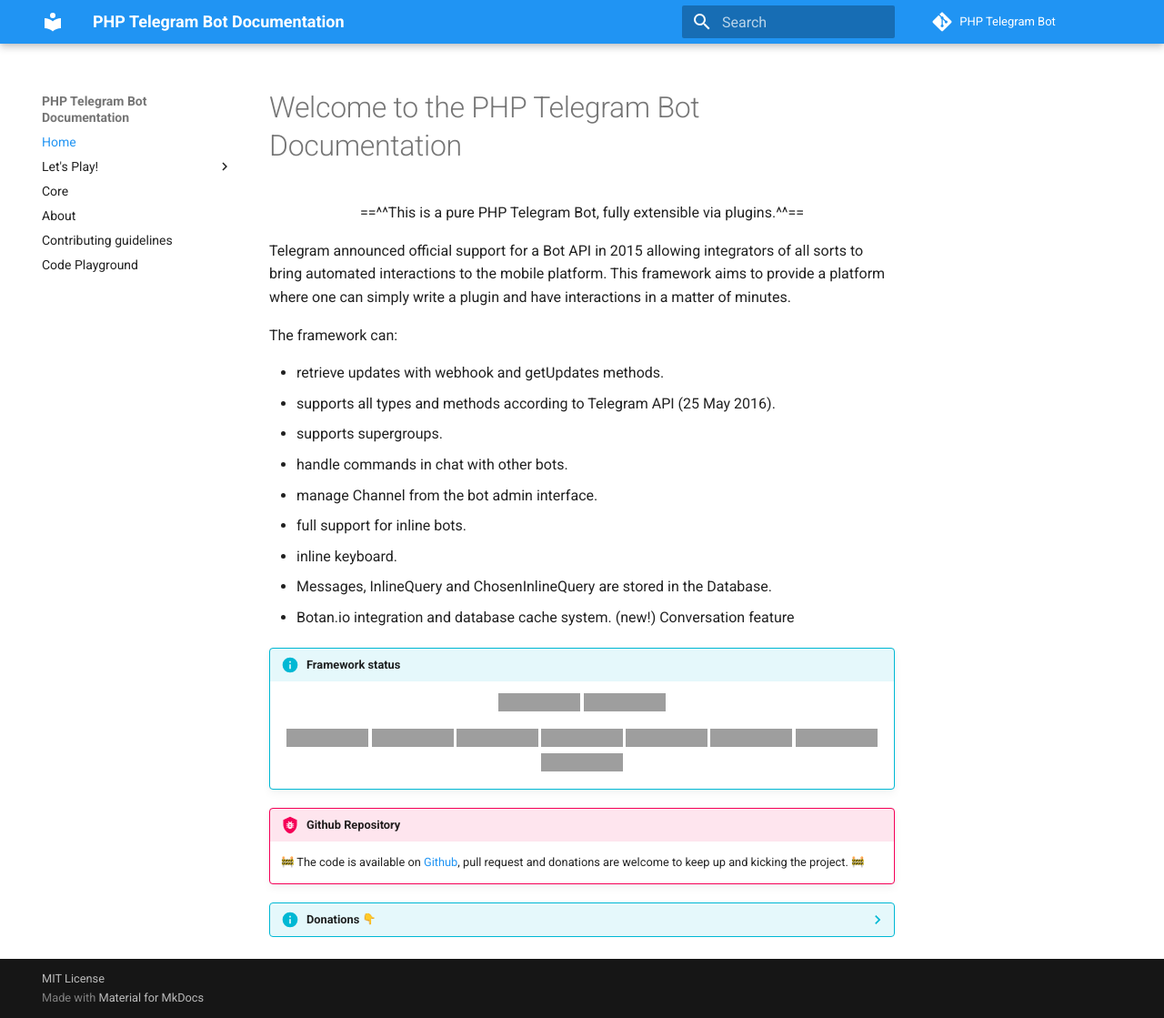
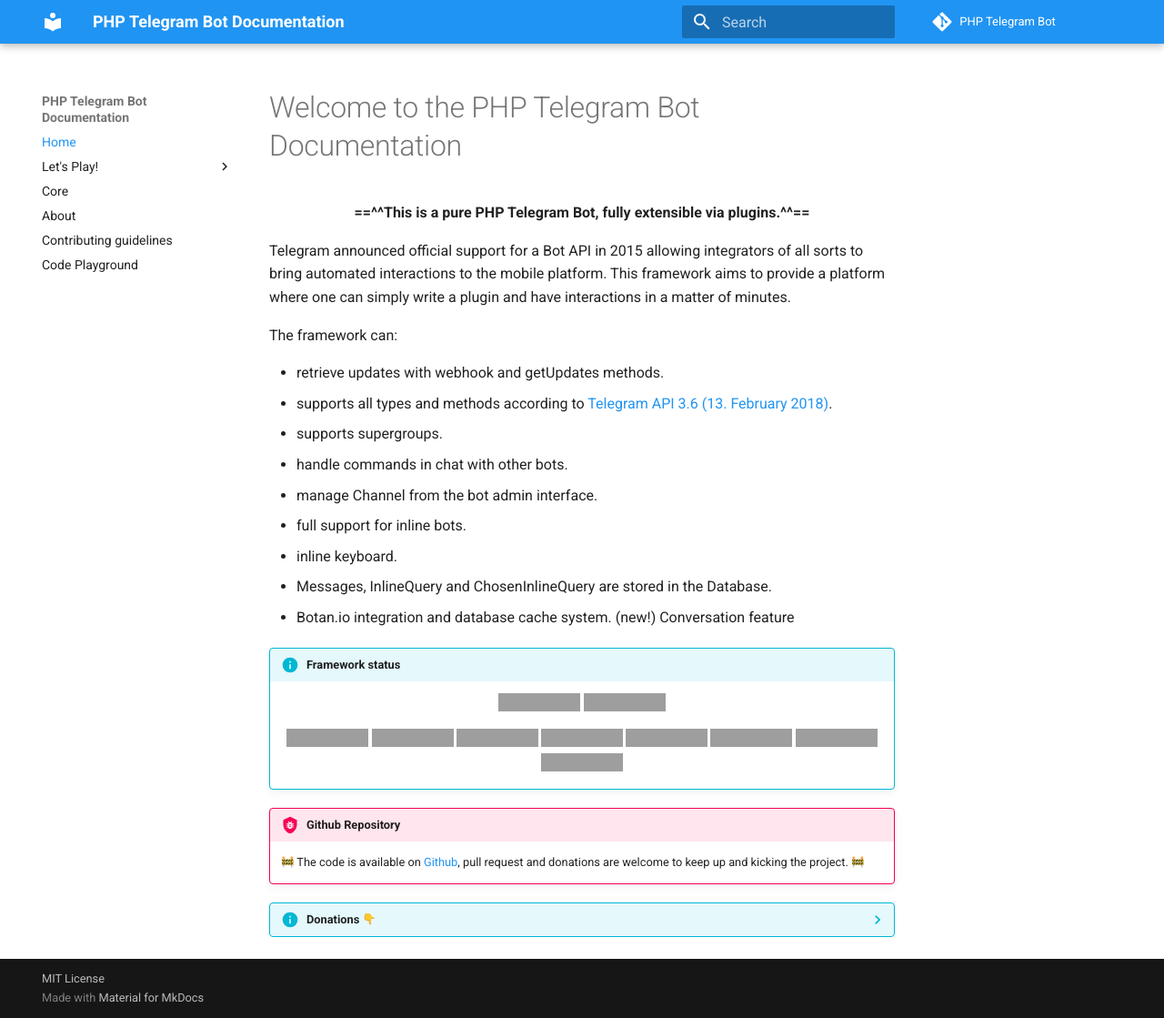
Before and after one commit to php-telegram-bot/docs, an MkDocs documentation site: the page built from docs/index.md, in a window 1280 px wide and 1119 px high, cut to the strip 0-1119 px from the top of the window. Shown: the whole strip at 91% size. Built offline with MkDocs 1.6.1 and Material for MkDocs 9.7.7, drawn with Linux system fonts in a browser that asks for light colours; emoji names are drawn with the system emoji font; old or Windows-style settings are respelled for this version of MkDocs; grey boxes are pictures that could not be loaded.

Commit message:
Ignore build directory, update latest Telegram API version.

```diff
--- a/docs/index.md
+++ b/docs/index.md
@@ -1,6 +1,6 @@
 # Welcome to the PHP Telegram Bot Documentation
 <p align="center">
-==^^This is a pure PHP Telegram Bot, fully extensible via plugins.^^==
+<b>==^^This is a pure PHP Telegram Bot, fully extensible via plugins.^^==</b>
 </p>
 
 Telegram announced official support for a Bot API in 2015 allowing integrators of all sorts to bring automated interactions to the mobile platform. This framework aims to provide a platform where one can simply write a plugin and have interactions in a matter of minutes.
@@ -8,7 +8,7 @@ Telegram announced official support for a Bot API in 2015 allowing integrators o
 The framework can:
 
 * retrieve updates with webhook and getUpdates methods.
-* supports all types and methods according to Telegram API (25 May 2016).
+* supports all types and methods according to [Telegram API 3.6 (13. February 2018)](https://core.telegram.org/bots/api#february-13-2018).
 * supports supergroups.
 * handle commands in chat with other bots.
 * manage Channel from the bot admin interface.
```
Also changed, not shown: 1 other file.
